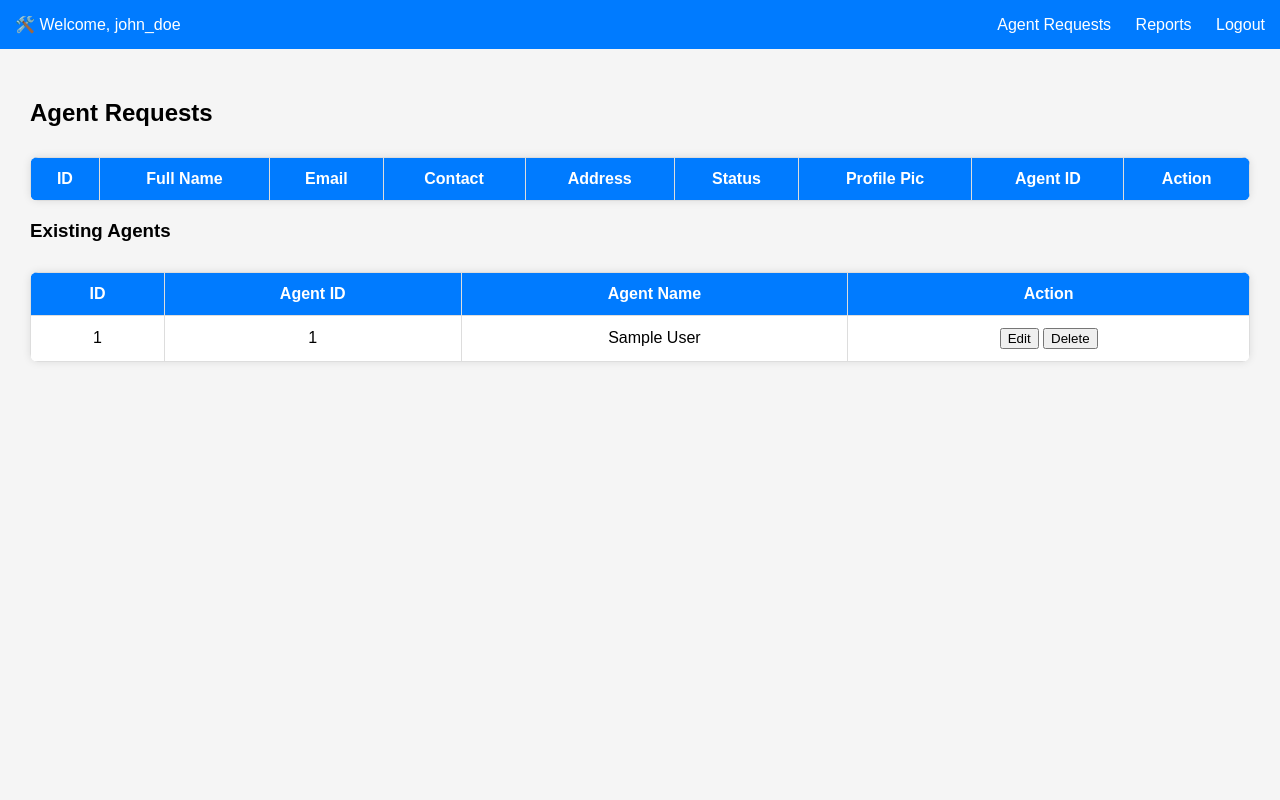
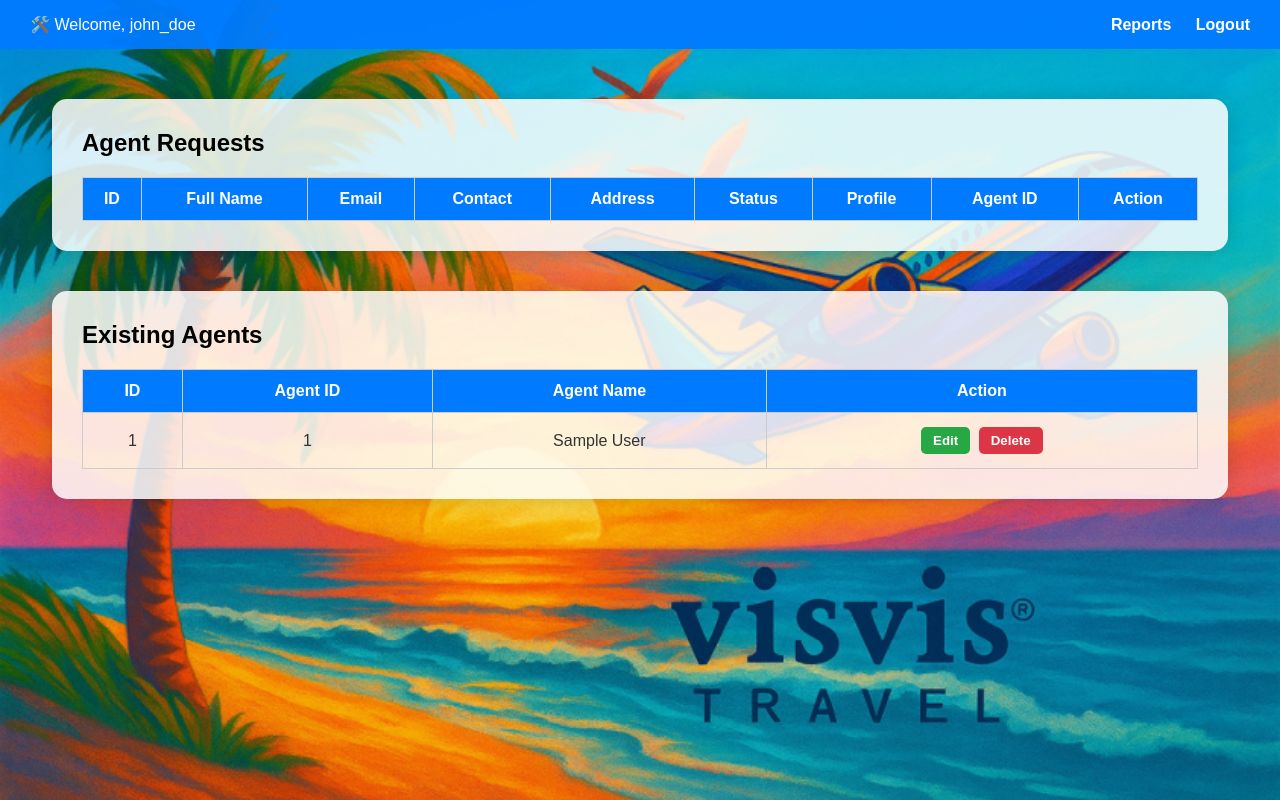
Before and after one commit to EzeInacay/agent-tracker, a PHP site: page /admin_dashboard.php in a window 1280 px wide. Run offline with PHP 8.4, Linux system fonts and the light colour scheme; a user stored in the database is signed in; tables that the repository leaves empty or names only in its code hold one stand-in row (values such as "Sample post"); lists and menus that the app fills with data are empty.

Commit message:
Add files via upload

```diff
--- a/katravel_system/admin_dashboard.css
+++ b/katravel_system/admin_dashboard.css
@@ -1,63 +1,18 @@
-/* Reset and base styling */
+/* ===== Global ===== */
 body {
   font-family: Arial, sans-serif;
   margin: 0;
+  padding: 0;
   background: url('raw.png') no-repeat center center fixed;
   background-size: cover;
+  color: #333;
 }
 
-/* Login Page */
-.login-page {
-  display: flex;
-  justify-content: center;
-  align-items: center;
-  height: 100vh;
-}
-
-.login-container {
-  background-color: white;
-  padding: 30px;
-  border-radius: 10px;
-  box-shadow: 0 0 15px rgba(0,0,0,0.1);
-  width: 300px;
-}
-
-.login-container h2 {
-  text-align: center;
-  margin-bottom: 20px;
-}
-
-.login-container form {
-  display: flex;
-  flex-direction: column;
-}
-
-.login-container label {
-  margin-top: 10px;
-}
-
-.login-container input, .login-container select {
-  padding: 8px;
-  margin-top: 5px;
-  border-radius: 5px;
-  border: 1px solid #ccc;
-}
-
-.login-container button {
-  margin-top: 20px;
-  padding: 10px;
-  background-color: #007bff;
-  border: none;
-  color: white;
-  border-radius: 5px;
-  cursor: pointer;
-}
-
-/* Navbar */
+/* ===== Navbar ===== */
 .navbar {
   background-color: rgba(0, 123, 255, 0.95);
   color: white;
-  padding: 15px;
+  padding: 15px 30px;
   display: flex;
   justify-content: space-between;
   align-items: center;
@@ -67,133 +22,134 @@ body {
   color: white;
   text-decoration: none;
   margin-left: 20px;
+  font-weight: bold;
 }
 
 .navbar a:hover {
   text-decoration: underline;
 }
 
-/* Dashboard */
+/* ===== Container/Box ===== */
 .dashboard-content {
-  padding: 30px;
-  background-color: rgba(255, 255, 255, 0.85);
-  border-radius: 10px;
-  box-shadow: 0 0 10px rgba(0,0,0,0.2);
-  max-width: 1000px;
-  margin: 20px auto;
+  padding: 20px;
 }
 
-/* Booking Form */
-.booking-form {
+.semi-transparent-box {
   background: rgba(255, 255, 255, 0.85);
-  padding: 20px;
-  border-radius: 8px;
-  max-width: 600px;
-  margin: 0 auto;
-  box-shadow: 0 0 10px rgba(0,0,0,0.1);
-  display: flex;
-  flex-direction: column;
+  padding: 30px;
+  margin: 30px auto;
+  border-radius: 15px;
+  box-shadow: 0 0 20px rgba(0, 0, 0, 0.15);
+  max-width: 1200px;
+  width: 90%;
 }
 
-.booking-form label {
-  margin-bottom: 15px;
+.semi-transparent-box + .semi-transparent-box {
+  margin-top: 40px;
 }
 
-.booking-form input {
-  padding: 8px;
-  width: 100%;
-  margin-top: 5px;
-  border-radius: 5px;
-  border: 1px solid #ccc;
-}
-
-.booking-form button {
-  padding: 12px;
-  background-color: #28a745;
-  border: none;
-  color: white;
-  font-weight: bold;
-  border-radius: 5px;
-  cursor: pointer;
-}
-
-/* Agent Form */
-.agent-form {
-  background: rgba(255, 255, 255, 0.85);
-  padding: 30px;
-  border-radius: 10px;
-  max-width: 700px;
-  margin: 40px auto 20px auto;
-  box-shadow: 0 0 15px rgba(0,0,0,0.2);
-  display: flex;
-  flex-direction: column;
-}
-
-/* Agent Table container matches Booking History box style */
-.agents-table-container {
-  background: rgba(255, 255, 255, 0.85);
-  padding: 25px;
-  border-radius: 10px;
-  max-width: 1000px;
-  margin: 20px auto 40px auto;
-  box-shadow: 0 0 10px rgba(0,0,0,0.1);
-}
-
-.agent-form label {
+.semi-transparent-box h2 {
+  text-align: left;
+  margin-top: 0;
   margin-bottom: 15px;
+  color: #000000; /* black */
   font-weight: bold;
 }
 
-.agent-form input {
-  padding: 10px;
-  margin-top: 5px;
-  border-radius: 5px;
-  border: 1px solid #ccc;
-}
-
-.agent-form button {
-  padding: 12px;
-  background-color: #17a2b8;
-  color: white;
-  border: none;
-  border-radius: 5px;
-  cursor: pointer;
-  font-weight: bold;
-  margin-top: 20px;
-}
-
-/* Separated Existing Agents Container */
-.agents-table-container {
-  background: rgba(255, 255, 255, 0.85);
-  padding: 30px;
-  border-radius: 10px;
-  max-width: 1000px;
-  margin: 40px auto;
-  box-shadow: 0 0 15px rgba(0,0,0,0.2);
-}
-
-/* Booking Table */
+/* ===== Table ===== */
 .booking-table {
   width: 100%;
   border-collapse: collapse;
   margin-top: 20px;
-  background: transparent;
-  border-radius: 8px;
-  overflow: hidden;
 }
 
 .booking-table th,
 .booking-table td {
-  padding: 12px;
-  border: 1px solid #ddd;
+  border: 1px solid #ccc;
+  padding: 12px 8px;
   text-align: center;
+  vertical-align: middle;
 }
 
 .booking-table th {
   background-color: #007bff;
   color: white;
+  font-weight: bold;
 }
 
 .booking-table tr:nth-child(even) {
-  background-color: #f9f9f9;
+  background-color: #f2f2f2;
 }
+
+.booking-table tr:hover {
+  background-color: #e6f2ff;
+}
+
+/* ===== Image ===== */
+.booking-table img {
+  width: 50px;
+  height: 50px;
+  object-fit: cover;
+  border-radius: 50%;
+}
+
+/* ===== Buttons ===== */
+.booking-table button {
+  padding: 6px 12px;
+  margin: 2px;
+  cursor: pointer;
+  border: none;
+  color: white;
+  font-weight: bold;
+  border-radius: 5px;
+  transition: background-color 0.3s ease;
+}
+
+.booking-table button[type="submit"],
+.booking-table a button {
+  background-color: #28a745;
+}
+
+.booking-table button[name="delete_request"],
+.booking-table a[href*="delete"] button {
+  background-color: #dc3545;
+}
+
+.booking-table button:hover {
+  opacity: 0.9;
+}
+
+/* ===== Input ===== */
+.booking-table input[type="text"] {
+  padding: 6px;
+  width: 120px;
+  border: 1px solid #ccc;
+  border-radius: 5px;
+}
+
+/* ===== Responsive ===== */
+@media (max-width: 768px) {
+  .semi-transparent-box {
+    padding: 20px;
+    margin: 20px 10px;
+  }
+
+  .booking-table th,
+  .booking-table td {
+    font-size: 12px;
+    padding: 8px 4px;
+  }
+
+  .navbar {
+    flex-direction: column;
+    align-items: flex-start;
+  }
+
+  .navbar a {
+    margin: 10px 0 0 0;
+  }
+
+  .booking-table input[type="text"] {
+    width: 100%;
+  }
+}
--- a/katravel_system/admin_dashboard.php
+++ b/katravel_system/admin_dashboard.php
@@ -7,12 +7,13 @@ if (!isset($_SESSION['admin_id'])) {
 }
 
 $adminName = $_SESSION['admin_name'];
+
 $conn = new mysqli("localhost", "root", "", "katravel_system");
 if ($conn->connect_error) {
     die("Connection failed: " . $conn->connect_error);
 }
 
-// Handle Accept Request
+// Accept Request
 if ($_SERVER["REQUEST_METHOD"] == "POST" && isset($_POST["accept_request"])) {
     $request_id = $_POST["request_id"];
     $agent_id = trim($_POST["agent_id"]);
@@ -23,10 +24,7 @@ if ($_SERVER["REQUEST_METHOD"] == "POST" && isset($_POST["accept_request"])) {
     $result = $check->get_result();
     if ($result->num_rows > 0) {
         echo "<script>alert('Agent ID already exists. Please use a different one.');</script>";
-        $check->close();
     } else {
-        $check->close();
-
         $stmt = $conn->prepare("SELECT * FROM requests WHERE id = ?");
         $stmt->bind_param("i", $request_id);
         $stmt->execute();
@@ -36,7 +34,6 @@ if ($_SERVER["REQUEST_METHOD"] == "POST" && isset($_POST["accept_request"])) {
 
         if ($request) {
             $hashed_password = password_hash($request['password'], PASSWORD_DEFAULT);
-
             $stmt = $conn->prepare("INSERT INTO users (agent_id, agent_name, email, password, contact_number, address, profile_pic, status, created_at)
                                     VALUES (?, ?, ?, ?, ?, ?, ?, ?, ?)");
             $stmt->bind_param("sssssssss",
@@ -53,16 +50,6 @@ if ($_SERVER["REQUEST_METHOD"] == "POST" && isset($_POST["accept_request"])) {
             $stmt->execute();
             $stmt->close();
 
-            /* Email
-            $to = $request['email'];
-            $subject = "Agent Application Approved";
-            $message = "Hi " . $request['full_name'] . ",\n\nYour agent application has been approved.\nYour Agent ID is: $agent_id\n\nYou may now log in to your account.\n\n- KaTravel Admin";
-            $headers = "From: admin@katravel.com\r\n" .
-                       "Reply-To: admin@katravel.com\r\n" .
-                       "X-Mailer: PHP/" . phpversion();
-
-            mail($to, $subject, $message, $headers);
-			*/
             $stmt = $conn->prepare("DELETE FROM requests WHERE id = ?");
             $stmt->bind_param("i", $request_id);
             $stmt->execute();
@@ -71,7 +58,7 @@ if ($_SERVER["REQUEST_METHOD"] == "POST" && isset($_POST["accept_request"])) {
     }
 }
 
-// Handle Delete Request
+// Delete Request
 if ($_SERVER["REQUEST_METHOD"] == "POST" && isset($_POST["delete_request"])) {
     $request_id = $_POST["request_id"];
     $stmt = $conn->prepare("DELETE FROM requests WHERE id = ?");
@@ -79,6 +66,7 @@ if ($_SERVER["REQUEST_METHOD"] == "POST" && isset($_POST["delete_request"])) {
     $stmt->execute();
     $stmt->close();
     header("Location: admin_dashboard.php");
+    exit();
 }
 ?>
 
@@ -87,24 +75,24 @@ if ($_SERVER["REQUEST_METHOD"] == "POST" && isset($_POST["delete_request"])) {
 <head>
   <meta charset="UTF-8">
   <title>Admin Dashboard</title>
-  <link rel="stylesheet" href="style.css">
+  <link rel="stylesheet" href="admin_dashboard.css"> <!-- Link to external CSS -->
 </head>
 <body>
-  <!-- Top navigation bar -->
+
+<!-- Navbar -->
 <nav class="navbar">
   <div class="navbar-left">🛠️ Welcome, <?php echo htmlspecialchars($adminName); ?></div>
   <div class="navbar-right">
-      <a href="#agent-requests">Agent Requests</a>
     <a href="#">Reports</a>
     <a href="logout.php">Logout</a>
   </div>
 </nav>
 
-  <!-- Main dashboard content -->
 <main class="dashboard-content">
-    <h2 id="agent-requests">Agent Requests</h2>
 
-    <!-- Table showing all pending agent requests -->
+  <!-- Agent Requests -->
+  <div class="semi-transparent-box">
+    <h2>Agent Requests</h2>
     <table class="booking-table">
       <thead>
         <tr>
@@ -114,7 +102,7 @@ if ($_SERVER["REQUEST_METHOD"] == "POST" && isset($_POST["delete_request"])) {
           <th>Contact</th>
           <th>Address</th>
           <th>Status</th>
-          <th>Profile Pic</th>
+          <th>Profile</th>
           <th>Agent ID</th>
           <th>Action</th>
         </tr>
@@ -130,7 +118,7 @@ if ($_SERVER["REQUEST_METHOD"] == "POST" && isset($_POST["delete_request"])) {
             <td>" . htmlspecialchars($row['contact_number']) . "</td>
             <td>" . htmlspecialchars($row['address']) . "</td>
             <td>" . htmlspecialchars($row['status']) . "</td>
-            <td><img src='" . htmlspecialchars($row['profile_pic']) . "' alt='Profile' style='width:50px;height:50px;'></td>
+            <td><img src='" . htmlspecialchars($row['profile_pic']) . "' alt='Profile' width='40'></td>
             <td>
               <form method='POST' style='display:inline-block'>
                 <input type='hidden' name='request_id' value='" . $row['id'] . "'>
@@ -149,9 +137,11 @@ if ($_SERVER["REQUEST_METHOD"] == "POST" && isset($_POST["delete_request"])) {
         ?>
       </tbody>
     </table>
+  </div>
 
-	  <!-- Table showing all registered agents -->
-    <h3>Existing Agents</h3>
+  <!-- Existing Agents -->
+  <div class="semi-transparent-box">
+    <h2>Existing Agents</h2>
     <table class="booking-table">
       <thead>
         <tr>
@@ -163,7 +153,6 @@ if ($_SERVER["REQUEST_METHOD"] == "POST" && isset($_POST["delete_request"])) {
       </thead>
       <tbody>
         <?php
-        // Query all agents from the 'users' table
         $result = $conn->query("SELECT * FROM users");
         while ($row = $result->fetch_assoc()) {
           echo "<tr>
@@ -175,13 +164,14 @@ if ($_SERVER["REQUEST_METHOD"] == "POST" && isset($_POST["delete_request"])) {
               <a href='delete_agent.php?agent_id=" . urlencode($row['agent_id']) . "' onclick=\"return confirm('Are you sure you want to delete this agent?');\"><button>Delete</button></a>
             </td>
           </tr>";
-
         }
-        $conn->close(); // Close DB connection after use
+        $conn->close();
         ?>
-
       </tbody>
     </table>
+  </div>
+
 </main>
+
 </body>
 </html>
```
Also changed, not shown: katravel_system/agent_payout.php (added, +98 -0 lines). Lines whose indentation alone changed are shown as unchanged.
